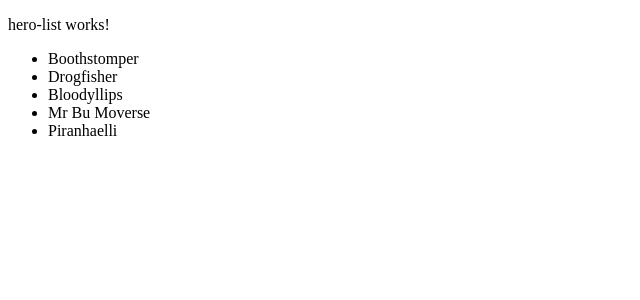
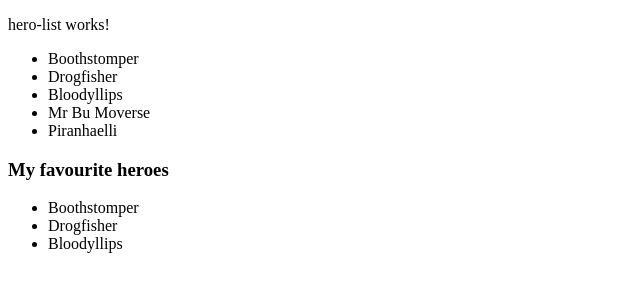
Before and after one commit to Anulav/Angular, an Angular app in the folder fifth/: page / in a window 1280 px wide. Shown: the top 300 px of the page, without its empty margins (0-640 px from the left). Built offline with nearby package versions, Linux system fonts and the light colour scheme.

Commit message:
Added new component inside heroes for service inheritance test

```diff
--- /dev/null
+++ b/fifth/src/app/heroes/favorite-heroes/favorite-heroes.component.html
@@ -0,0 +1,5 @@
+<h3>My favourite heroes</h3>
+<ul><li *ngFor="let hero of heroes | slice:0:3" >
+  {{hero.name}}
+</li>
+</ul>
--- /dev/null
+++ b/fifth/src/app/heroes/favorite-heroes/favorite-heroes.component.ts
@@ -0,0 +1,19 @@
+import { Component, OnInit } from '@angular/core';
+import { Hero } from 'src/app/hero.model';
+import { HeroService } from '../hero.service';
+
+@Component({
+  selector: 'app-favorite-heroes',
+  templateUrl: './favorite-heroes.component.html',
+  styleUrls: ['./favorite-heroes.component.css']
+})
+export class FavoriteHeroesComponent implements OnInit {
+
+  constructor(private heroservice : HeroService) { }
+  heroes! : Hero[];
+
+  ngOnInit(): void {
+    this.heroes = this.heroservice.getHeroes();
+  }
+
+}
--- a/fifth/src/app/heroes/hero-list/hero-list.component.html
+++ b/fifth/src/app/heroes/hero-list/hero-list.component.html
@@ -4,3 +4,4 @@
 {{hero.name}}
 </li>
 </ul>
+<app-favorite-heroes></app-favorite-heroes>
--- a/fifth/src/app/heroes/hero-list/hero-list.component.ts
+++ b/fifth/src/app/heroes/hero-list/hero-list.component.ts
@@ -14,7 +14,8 @@ We should effectively delegate business logic tasks away from the component.
 @Component({
   selector: 'app-hero-list',
   templateUrl: './hero-list.component.html',
-  styleUrls: ['./hero-list.component.css']
+  styleUrls: ['./hero-list.component.css'],
+  providers: [HeroService]  //Added hero Service as provider for HeroListComponent
 })
 export class HeroListComponent implements OnInit {
 
--- a/fifth/src/app/heroes/heroes.module.ts
+++ b/fifth/src/app/heroes/heroes.module.ts
@@ -1,6 +1,7 @@
 import { NgModule } from '@angular/core';
 import { CommonModule } from '@angular/common';
 import { HeroListComponent } from './hero-list/hero-list.component';
+import { FavoriteHeroesComponent } from './favorite-heroes/favorite-heroes.component';
 
 /*
 An Angular module is a container for a particular block of code that adheres to the same functionality.
@@ -11,7 +12,7 @@ can also create other modules, usually called feature modules.
 */
 
 @NgModule({
-  declarations: [HeroListComponent],  //declarations: The components, directives, and pipes that are registered with the module.
+  declarations: [HeroListComponent, FavoriteHeroesComponent],  //declarations: The components, directives, and pipes that are registered with the module.
   imports: [         //imports: Other modules that contain declarations to be used by this module.
     CommonModule
   ],
```
Also changed, not shown: fifth/src/app/heroes/favorite-heroes/favorite-heroes.component.css (added), 1 other file (tests, documents, lock files or other folders).
